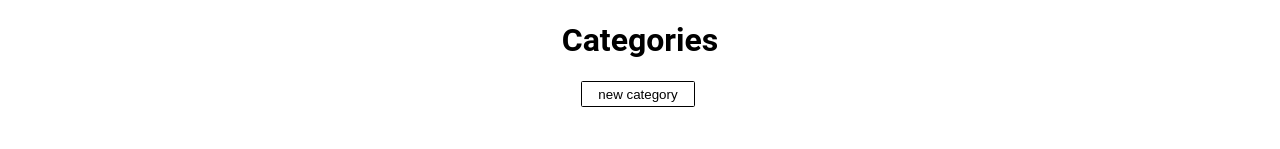
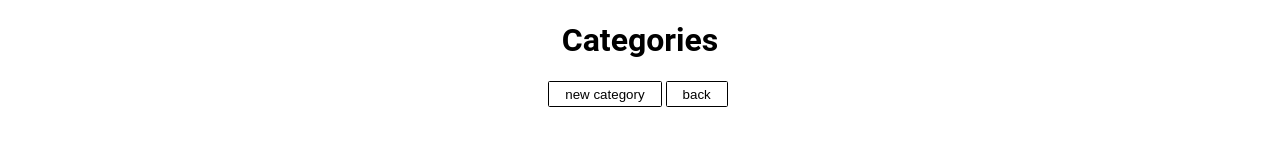
Before and after one commit to nivb52/welldone-7-1-2020, a React (Create React App) app: page / in a window 1280 px wide. Both pictures are taken after a click on the button "new category". Shown: the top 149 px of the page. Built offline with nearby package versions, Linux system fonts and the light colour scheme.

Commit message:
option to go back from new category

```diff
--- a/src/cmps/Toolbar.jsx
+++ b/src/cmps/Toolbar.jsx
@@ -1,6 +1,6 @@
 import React from "react";
 
-const Toolbar = ({ children, catId, back,view, edit, del, add }) => {
+const Toolbar = ({ children, id, back, view, edit, onEdit, del, add }) => {
   const handleClick = (type, id) => {
     switch (type) {
       case "back":
@@ -16,7 +16,7 @@ const Toolbar = ({ children, catId, back,view, edit, del, add }) => {
         del(id);
         break;
       case "add":
-      add();
+        add();
         break;
       default:
         return;
@@ -24,37 +24,39 @@ const Toolbar = ({ children, catId, back,view, edit, del, add }) => {
   };
   return (
     <div className="toolbar">
-
       <h1>{children}</h1>
 
-      {!catId && (
-        <button onClick={() => handleClick("add")} className="btn">
-          new category
-        </button>
+      {!id && (
+        <>
+          <button onClick={() => handleClick("add")} className="btn">
+            new category
+          </button>
+        </>
       )}
+          {onEdit && <button onClick={() => handleClick("back")} className="btn">
+            back
+          </button>}
 
-      {catId && (
+      {id && (
         <div className="toolbar-btn">
-          <button
-            onClick={() => handleClick("back")}
-            className="btn"
-          >
+          <button onClick={() => handleClick("back")} className="btn">
             back
           </button>
+
           <button
-            onClick={() => handleClick("view", catId)}
+            onClick={() => handleClick("view", id)}
             className="btn btn-info"
           >
             view
           </button>
           <button
-            onClick={() => handleClick("edit", catId)}
+            onClick={() => handleClick("edit", id)}
             className="btn btn-success"
           >
             edit
           </button>
           <button
-            onClick={() => handleClick("del", catId)}
+            onClick={() => handleClick("del", id)}
             className="btn btn-danger"
           >
             delete
--- a/src/views/Categories.jsx
+++ b/src/views/Categories.jsx
@@ -60,10 +60,14 @@ const Categories = () => {
     isAjaxingForCats = [false];
   };
 
-  const handleEnter = (e) => {
-    if (e.keyCode === 13) return handleSave()
-  }
+  const handleEnter = e => {
+    if (e.keyCode === 13) return handleSave();
+  };
+
   const handleSave = async () => {
+    // required field
+    if (!nameInput.trim()) return alert('you must enter name');
+    // else continue saving...
     const editedCat = { ...editCat, name: nameInput };
     await catService.editOrAdd(editedCat);
     setEditCat(null);
@@ -82,13 +86,14 @@ const Categories = () => {
     <div className="categories">
       <Toolbar
         id={selectCat}
+        onEdit={editCat}
         edit={catEdit}
+        add={catAdd}
         view={catView}
-        add={catAdd}
         del={catDelete}
         back={unSelect}
       >
-        {'Categories'}
+        {"Categories"}
       </Toolbar>
       {categories[0] && !editCat && !viewCat && (
         <List
@@ -104,7 +109,12 @@ const Categories = () => {
       )}
       {editCat && (
         <div className="edit-categories">
-          <input autoFocus onKeyDown={handleEnter} placeholder={editCat.name} onChange={handleInput} />
+          <input
+            autoFocus
+            onKeyDown={handleEnter}
+            placeholder={editCat.name}
+            onChange={handleInput}
+          />
           <button className="btn" onClick={handleSave}>
             save
           </button>
```
